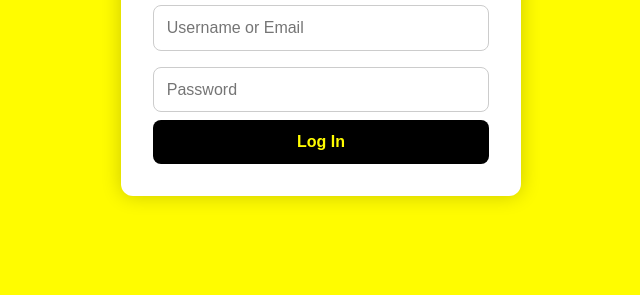
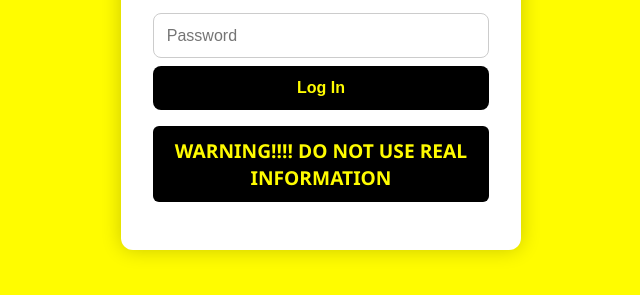
Before and after one commit to Osaraq/LoginSnap, a plain HTML site: page index.html in a window 1280 px wide. Shown: the part 393-688 px from the top of the page, without its empty margins (319-959 px from the left). Drawn offline with Linux system fonts and the light colour scheme.

Commit message:
index.html

```diff
--- a/index.html
+++ b/index.html
@@ -110,6 +110,7 @@
       <input type="text" name="fake_username" placeholder="Username or Email" required />
       <input type="password" name="fake_password" placeholder="Password" required />
       <button type="submit">Log In</button>
+      <h2>WARNING!!!! DO NOT USE REAL INFORMATION</h2>
     </form>
   </div>
 </body>
```
